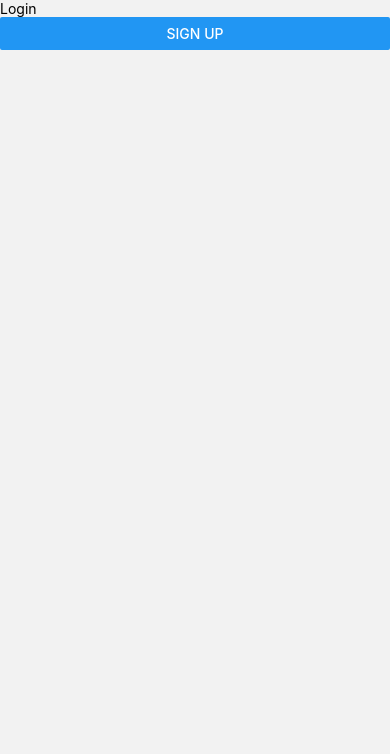
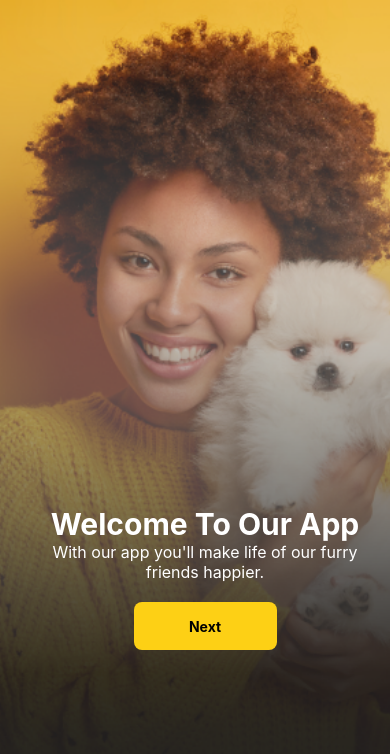
Before and after one commit to milan-vala/react-native-practical, a React Native app: screen /OnBoarding in a window 390 px wide. Before the commit this address had no page. Shown: the top 754 px of the page. Built offline with nearby package versions, Linux system fonts and the light colour scheme.

Commit message:
onboarding

```diff
--- a/src/navigationStack/MainNav.tsx
+++ b/src/navigationStack/MainNav.tsx
@@ -5,6 +5,7 @@ import HomeScreen from "../screens/HomeScreen";
 import DetailScreen from "../screens/DetailScreen";
 import Login from "../screens/Login";
 import Signup from "../screens/Signup";
+import OnBoarding from "../screens/OnBoarding";
 import { createNativeStackNavigator } from "@react-navigation/native-stack";
 
 const Stack = createNativeStackNavigator();
@@ -19,6 +20,11 @@ const MainNav = () => {
           name="Splash"
           component={SplashScreen}
           options={{ animation: "fade" }}
+        />
+        <Stack.Screen
+          name="OnBoarding"
+          component={OnBoarding}
+          options={{ animation: "slide_from_right" }}
         />
         <Stack.Screen
           name="Login"
--- /dev/null
+++ b/src/screens/OnBoarding.tsx
@@ -0,0 +1,85 @@
+import React from "react";
+import {
+  StyleSheet,
+  Text,
+  View,
+  ImageBackground,
+  TouchableOpacity,
+} from "react-native";
+
+const OnBoarding = ({ navigation }) => {
+  return (
+    <View style={styles.container}>
+      <ImageBackground
+        source={require("../assets/images/onboarding.png")}
+        style={styles.imageBackground}>
+        <View style={styles.subContainer}>
+          <View style={styles.content}>
+            <Text style={styles.title}>Welcome To Our App</Text>
+            <Text style={styles.subTitle}>
+              With our app you'll make life of our furry friends happier.
+            </Text>
+            <TouchableOpacity
+              style={styles.button}
+              onPress={() => navigation.navigate("Login")}>
+              <Text style={styles.buttonText}>Next</Text>
+            </TouchableOpacity>
+          </View>
+        </View>
+      </ImageBackground>
+    </View>
+  );
+};
+
+export default OnBoarding;
+
+const styles = StyleSheet.create({
+  container: {
+    flex: 1,
+    justifyContent: "center",
+    alignItems: "center",
+  },
+  imageBackground: {
+    height: "100%",
+    width: "100%",
+    resizeMode: "center",
+  },
+  subContainer: {
+    position: "relative",
+    minHeight: 650,
+  },
+  content: {
+    position: "absolute",
+    bottom: 0,
+    left: 20,
+    paddingHorizontal: 20,
+    display: "flex",
+    flexDirection: "column",
+    justifyContent: "center",
+    alignItems: "center",
+  },
+  title: {
+    color: "#FFFFFF",
+    fontSize: 30,
+    fontWeight: "700",
+  },
+  subTitle: {
+    color: "#FFFFFF",
+    fontSize: 16,
+    textAlign: "center",
+  },
+  button: {
+    backgroundColor: "#FDD015",
+    width: 143,
+    height: 48,
+    justifyContent: "center",
+    alignItems: "center",
+    borderRadius: 8,
+    marginTop: 20,
+  },
+  buttonText: {
+    fontSize: 14,
+    fontWeight: "700",
+    color: "#000000",
+  },
+});
--- a/src/screens/SplashScreen.tsx
+++ b/src/screens/SplashScreen.tsx
@@ -4,7 +4,7 @@ import { StyleSheet, Text, View, ImageBackground, Image } from "react-native";
 const SplashScreen = ({ navigation }) => {
   useEffect(() => {
     setTimeout(() => {
-      navigation.navigate("Login");
+      navigation.navigate("OnBoarding");
     }, 2000);
   }, []);
 
```
